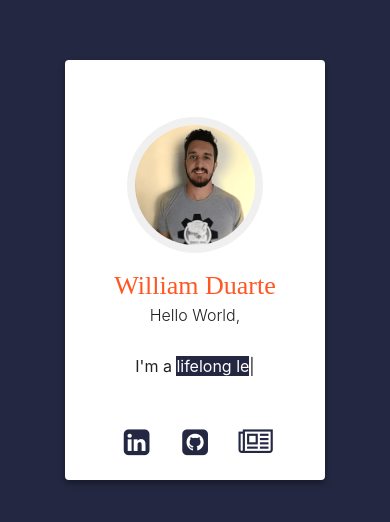
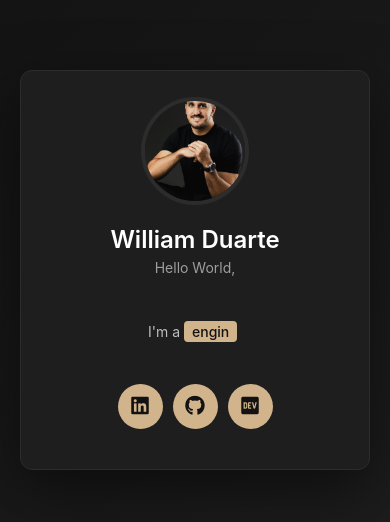
Before and after one commit to duarte2025/duarte2025.github.io, a plain HTML site: page index.html in a window 390 px wide. Shown: the part 152-674 px from the top of the page. Drawn offline with nearby package versions, Linux system fonts and the light colour scheme.

Commit message:
refactor: improve SEO, accessibility and add engineering manager role

```diff
--- a/index.html
+++ b/index.html
@@ -1,59 +1,79 @@
 <!DOCTYPE html>
-<html>
+<html lang="en">
 
 <head>
-  <title>Hello World!</title>
+  <meta charset="UTF-8">
   <meta name="viewport" content="width=device-width, initial-scale=1">
-  <!-- bootstrap 4.0.0-beta.2 -->
-  <link rel="stylesheet" href="https://maxcdn.bootstrapcdn.com/bootstrap/4.0.0-beta.2/css/bootstrap.min.css"
-    integrity="sha384-PsH8R72JQ3SOdhVi3uxftmaW6Vc51MKb0q5P2rRUpPvrszuE4W1povHYgTpBfshb" crossorigin="anonymous">
-  <link href="https://maxcdn.bootstrapcdn.com/font-awesome/4.7.0/css/font-awesome.min.css" rel="stylesheet"
-    integrity="sha384-wvfXpqpZZVQGK6TAh5PVlGOfQNHSoD2xbE+QkPxCAFlNEevoEH3Sl0sibVcOQVnN" crossorigin="anonymous">
-  <!-- main style -->
-  <link rel="stylesheet" type="text/css" href="stylesheets/main.css">
-  <link rel="shortcut icon" href="img/favicon.ico" type="image/x-icon">
+  <title>William Duarte - Software Engineer</title>
+  <meta name="description" content="William Duarte - Software Engineer, lifelong learner, and problem solver">
+  <meta name="author" content="William Duarte">
+
+  <!-- Open Graph / Social Media -->
+  <meta property="og:type" content="website">
+  <meta property="og:title" content="William Duarte - Software Engineer">
+  <meta property="og:description" content="Software Engineer, lifelong learner, and problem solver">
+  <meta property="og:image" content="https://duarte2025.github.io/img/profile.png">
+  <meta property="og:url" content="https://duarte2025.github.io">
+
+  <!-- Canonical -->
+  <link rel="canonical" href="https://duarte2025.github.io">
+
+  <!-- Favicon -->
   <link rel="icon" href="img/favicon.ico" type="image/x-icon">
+
+  <!-- Font Awesome -->
+  <link rel="stylesheet" href="https://cdnjs.cloudflare.com/ajax/libs/font-awesome/6.5.1/css/all.min.css" crossorigin="anonymous">
+
+  <!-- Main Style -->
+  <link rel="stylesheet" href="stylesheets/main.css">
 </head>
 
 <body>
-  <div class='site-container'>
-    <section class='intro'>
-      <div id='background-duarte'></div>
-      <div class='wrap'>
-        <div class='content'>
+  <section class="intro">
+    <div id="background-duarte"></div>
     <div class="profile-card">
       <header>
-              <!-- avatar -->
-              <a><img src="img/hd.png" class="unselectable"></a>
-              <!-- name -->
-              <h1 class="unselectable">William Duarte</h1>
+        <img src="img/profile.png" alt="William Duarte" loading="lazy">
+        <h1>William Duarte</h1>
         <h2>Hello World,</h2>
       </header>
       <div class="profile-bio">
-              <p class="unselectable">
-                <span>I'm a</span>
+        <p>
+          <span>I'm a </span>
           <span id="text"></span>
         </p>
       </div>
-            <a href="https://www.linkedin.com/in/duarte2025" class="fa fa-linkedin-square"></a>
-            <a href="https://github.com/duarte2025" class="fa fa-github-square"></a>
-            <a href="https://dev.to/duarte2025" class="fa fa-newspaper-o"></a>
-          </div>
+      <div class="social-links">
+        <a href="https://www.linkedin.com/in/duarte2025" aria-label="LinkedIn" target="_blank" rel="noopener">
+          <i class="fab fa-linkedin"></i>
+        </a>
+        <a href="https://github.com/duarte2025" aria-label="GitHub" target="_blank" rel="noopener">
+          <i class="fab fa-github"></i>
+        </a>
+        <a href="https://dev.to/duarte2025" aria-label="Dev.to" target="_blank" rel="noopener">
+          <i class="fab fa-dev"></i>
+        </a>
       </div>
     </div>
   </section>
 
-    <!-- =================== script =================== -->
-    <script src="https://cdnjs.cloudflare.com/ajax/libs/jquery/2.1.3/jquery.min.js"></script>
-    <script src="https://cdnjs.cloudflare.com/ajax/libs/jqueryui/1.11.2/jquery-ui.min.js"></script>
-    <script src="https://cdnjs.cloudflare.com/ajax/libs/font-awesome/4.7.0/css/font-awesome.min.css"></script>
-    <!-- bootstrap 4.0.0-beta.2 -->
-    <script src="https://maxcdn.bootstrapcdn.com/bootstrap/4.0.0-beta.2/js/bootstrap.min.js"
-      integrity="sha384-alpBpkh1PFOepccYVYDB4do5UnbKysX5WZXm3XxPqe5iKTfUKjNkCk9SaVuEZflJ"
-      crossorigin="anonymous"></script>
-    <script src="https://cdn.jsdelivr.net/npm/typed.js@2.0.9"></script>
+  <script type="application/ld+json">
+  {
+    "@context": "https://schema.org",
+    "@type": "Person",
+    "name": "William Duarte",
+    "jobTitle": ["Software Engineer", "Engineering Manager"],
+    "url": "https://duarte2025.github.io",
+    "sameAs": [
+      "https://www.linkedin.com/in/duarte2025",
+      "https://github.com/duarte2025",
+      "https://dev.to/duarte2025"
+    ]
+  }
+  </script>
+
+  <script src="https://unpkg.com/typed.js@2.1.0/dist/typed.umd.js"></script>
   <script src="js/typed.js"></script>
-
 </body>
 
 </html>
--- a/js/typed.js
+++ b/js/typed.js
@@ -1,15 +1,28 @@
-let aboutStrings = [
+const aboutStrings = [
   "software engineer",
+  "engineering manager",
   "lifelong learner",
   "problem solver",
-  "Scientist Enthusiast"
+  "science enthusiast"
 ];
 
-let options = {
+const options = {
   strings: aboutStrings,
-  typeSpeed: 100,
+  typeSpeed: 80,
+  backSpeed: 50,
+  backDelay: 1500,
   loop: true,
-  backDelay: 1200
+  cursorChar: '|'
 };
 
-let typed = new Typed("#text", options);
+document.addEventListener('DOMContentLoaded', () => {
+  const element = document.getElementById('text');
+  if (element && typeof Typed !== 'undefined') {
+    new Typed("#text", options);
+  } else {
+    console.error('Typed.js não carregou ou elemento #text não encontrado');
+    if (element) {
+      element.textContent = 'software engineer';
+    }
+  }
+});
--- a/stylesheets/main.css
+++ b/stylesheets/main.css
@@ -1,516 +1,190 @@
+:root {
+  /* Paleta de Cores - Dark Mode Profissional */
+  --bg-primary: #121212;        /* Preto Fosco - Base sólida */
+  --bg-secondary: #1E1E1E;      /* Cinza Elevado - Cards/Seções */
+  --accent-primary: #D2B48C;    /* Bege Areia - CTA/Botões */
+  --accent-hover: #C19A6B;      /* Bege Claro - Hover/Links */
+  --text-primary: #FFFFFF;      /* Branco Puro - Títulos principais */
+  --text-body: #BDBDBD;         /* Cinza Claro - Corpo de texto */
+  --text-secondary: #9E9E9E;    /* Cinza Médio - Textos secundários (WCAG compliant) */
+  --icon-color: #F5F5F5;        /* Off-White - Ícones */
+  --card-bg: #1E1E1E;           /* Cinza Elevado */
+  --border-color: #2C2C2C;      /* Grafite - Bordas */
+  --shadow-color: rgba(0, 0, 0, 0.5);
+}
+
 * {
-    box-sizing: border-box;
-    margin: 0;
-    padding: 0;
+  box-sizing: border-box;
+  margin: 0;
+  padding: 0;
+}
+
+body {
+  font-family: -apple-system, BlinkMacSystemFont, 'Segoe UI', Roboto, Oxygen, Ubuntu, Cantarell, sans-serif;
+  overflow: hidden;
 }
 
 #text {
-    background-color: rgb(35, 39, 65);
-    color: white;
+  background-color: var(--accent-primary);
+  color: var(--bg-primary);
+  padding: 2px 8px;
+  border-radius: 4px;
+  font-weight: 500;
 }
 
-
-/* ----------------------
-      Timeline
-  ------------------------*/
-
-.wrap {
-    margin: 0 auto;
-    max-width: 1040px;
-    padding: 0 20px;
+/* Section */
+.intro {
+  min-height: 100vh;
+  display: flex;
+  align-items: center;
+  justify-content: center;
+  position: relative;
 }
 
-header {
-    position: relative;
-    z-index: 999;
+/* Background */
+#background-duarte {
+  position: fixed;
+  inset: 0;
+  background: linear-gradient(135deg, var(--bg-primary) 0%, var(--bg-secondary) 100%);
+  z-index: -1;
 }
 
-section {
-    height: 100vh;
-    display: -webkit-box;
-    display: -ms-flexbox;
-    display: flex;
-    -webkit-box-align: center;
-    -ms-flex-align: center;
-    align-items: center;
-    -webkit-transition: .5s ease;
-    transition: .5s ease;
-    box-sizing: border-box;
-    overflow: hidden;
+/* Profile Card */
+.profile-card {
+  background: var(--card-bg);
+  width: 90%;
+  max-width: 440px;
+  border-radius: 12px;
+  border: 1px solid var(--border-color);
+  box-shadow: 0 20px 60px var(--shadow-color);
+  text-align: center;
+  animation: fadeInUp 0.8s ease-out;
 }
 
-section.intro {
-    text-align: center;
+.profile-card header {
+  padding: 40px 20px 20px;
 }
 
-section.intro h2,
-section.intro h5 {
-    font-weight: 300;
-    margin-bottom: 10px;
+.profile-card header img {
+  width: 120px;
+  height: 120px;
+  border-radius: 50%;
+  object-fit: cover;
+  box-shadow: 0 0 0 4px var(--border-color);
+  transition: box-shadow 0.3s ease, transform 0.3s ease;
 }
 
-h1,
-h2,
-h3,
-h4,
-h5,
-h6,
-p {
-    color: #222;
-}
-
-h1 {
-    font-size: 8vw;
-    font-family: serif;
-    font-weight: bold;
-}
-
-p {
-    line-height: 1.4;
-    margin-bottom: 18px;
-}
-
-.unselectable {
-    -webkit-user-select: none;
-    /* Safari */
-    -moz-user-select: none;
-    /* Firefox */
-    -ms-user-select: none;
-    /* IE10+/Edge */
-    user-select: none;
-    /* Standard */
-}
-
-
-/* ----------------------
-    particales js
-  ------------------------*/
-
-#background-duarte {
-    position: absolute;
-    width: 100vw;
-    height: 100vh;
-    background-color: rgb(35, 39, 65);
-    background-image: url("");
-    background-repeat: no-repeat;
-    background-size: cover;
-    background-position: 50% 50%;
-}
-
-
-/* ----------------------
-    name card
-  ------------------------*/
-
-.profile-card h1,
-.profile-card h2 {
-    font-weight: 500;
-    margin: 0px 0px 5px 0px;
+.profile-card header img:hover {
+  box-shadow: 0 0 0 8px var(--border-color);
+  transform: scale(1.05);
 }
 
 .profile-card h1 {
-    font-size: 26px;
+  font-size: clamp(24px, 5vw, 32px);
+  color: var(--text-primary);
+  margin: 20px 0 5px;
+  font-weight: 600;
 }
 
 .profile-card h2 {
-    font-size: 16px;
+  font-size: clamp(14px, 3vw, 18px);
+  color: var(--text-secondary);
+  font-weight: 400;
+  margin-bottom: 10px;
 }
 
-.profile-card p {
-    margin: 0px;
+.profile-bio {
+  padding: 20px;
+  color: var(--text-body);
+  min-height: 60px;
+  display: flex;
+  align-items: center;
+  justify-content: center;
 }
 
-.profile-card {
-    background: #FFB300;
-    width: 56px;
-    height: 56px;
-    position: absolute;
-    left: 50%;
-    top: 50%;
-    z-index: 2;
-    overflow: hidden;
-    opacity: 0;
-    margin-top: 70px;
-    -webkit-transform: translate(-50%, -50%);
-    transform: translate(-50%, -50%);
-    -webkit-border-radius: 50%;
-    border-radius: 50%;
-    -webkit-box-shadow: 0px 3px 6px rgba(0, 0, 0, 0.16), 0px 3px 6px rgba(0, 0, 0, 0.23);
-    box-shadow: 0px 3px 6px rgba(0, 0, 0, 0.16), 0px 3px 6px rgba(0, 0, 0, 0.23);
-    -webkit-animation: init 0.5s 0.2s cubic-bezier(0.55, 0.055, 0.675, 0.19) forwards, moveDown 1s 0.8s cubic-bezier(0.6, -0.28, 0.735, 0.045) forwards, moveUp 1s 1.8s cubic-bezier(0.175, 0.885, 0.32, 1.275) forwards, materia 0.5s 2.7s cubic-bezier(0.86, 0, 0.07, 1) forwards;
-    animation: init 0.5s 0.2s cubic-bezier(0.55, 0.055, 0.675, 0.19) forwards, moveDown 1s 0.8s cubic-bezier(0.6, -0.28, 0.735, 0.045) forwards, moveUp 1s 1.8s cubic-bezier(0.175, 0.885, 0.32, 1.275) forwards, materia 0.5s 2.7s cubic-bezier(0.86, 0, 0.07, 1) forwards;
+.profile-bio p {
+  font-size: clamp(14px, 3vw, 16px);
+  line-height: 1.6;
 }
 
-.profile-card header h1 {
-    color: #FF5722;
+/* Social Links */
+.social-links {
+  display: flex;
+  justify-content: center;
+  gap: 10px;
+  padding: 20px 20px 40px;
 }
 
-.profile-card header a {
-    display: inline-block;
-    text-align: center;
-    position: relative;
-    margin: 25px 30px;
+.social-links a {
+  width: 50px;
+  height: 50px;
+  display: flex;
+  align-items: center;
+  justify-content: center;
+  background: var(--accent-primary);
+  color: var(--bg-primary);
+  border-radius: 50%;
+  text-decoration: none;
+  font-size: 24px;
+  transition: transform 0.3s ease, background 0.3s ease;
 }
 
-.profile-card header a:after {
-    position: absolute;
-    content: "";
-    bottom: 3px;
-    right: 3px;
-    width: 20px;
-    height: 20px;
-    -webkit-transform: scale(0);
-    transform: scale(0);
-    -webkit-animation: scaleIn 0.3s 3.5s ease forwards;
-    animation: scaleIn 0.3s 3.5s ease forwards;
+.social-links a:hover {
+  transform: translateY(-5px);
+  background: var(--accent-hover);
+  color: var(--icon-color);
 }
 
-.profile-card header a>img {
-    width: 120px;
-    max-width: 100%;
-    -webkit-border-radius: 50%;
-    border-radius: 50%;
-    -webkit-transition: -webkit-box-shadow 0.3s ease;
-    transition: box-shadow 0.3s ease;
-    -webkit-box-shadow: 0px 0px 0px 8px rgba(0, 0, 0, 0.06);
-    box-shadow: 0px 0px 0px 8px rgba(0, 0, 0, 0.06);
+/* Animations */
+@keyframes fadeInUp {
+  from {
+    opacity: 0;
+    transform: translateY(30px);
+  }
+  to {
+    opacity: 1;
+    transform: translateY(0);
+  }
 }
 
-.profile-card header a:hover>img {
-    -webkit-box-shadow: 0px 0px 0px 12px rgba(0, 0, 0, 0.1);
-    box-shadow: 0px 0px 0px 12px rgba(0, 0, 0, 0.1);
+/* Responsive */
+@media (max-width: 480px) {
+  .profile-card {
+    width: 95%;
+    margin: 20px;
+  }
+
+  .profile-card header {
+    padding: 30px 15px 15px;
+  }
+
+  .profile-card header img {
+    width: 100px;
+    height: 100px;
+  }
+
+  .social-links a {
+    width: 45px;
+    height: 45px;
+    font-size: 20px;
+  }
 }
 
-.profile-card .profile-bio {
-    width: 175px;
-    height: 120px;
-    display: inline-block;
-    float: right;
-    padding: 50px 20px 30px 20px;
-    background: #FFFFFF;
-    color: #333333;
-    margin-top: 50px;
-    text-align: center;
-    opacity: 0;
-    -webkit-animation: moveIn 1s 3.1s ease forwards;
-    animation: moveIn 1s 3.1s ease forwards;
+@media (prefers-reduced-motion: reduce) {
+  * {
+    animation-duration: 0.01ms !important;
+    animation-iteration-count: 1 !important;
+    transition-duration: 0.01ms !important;
+  }
 }
 
-.fa {
-    padding: 10px;
-    font-size: 30px;
-    width: 50px;
-    text-align: center;
-    text-decoration: none;
-    margin: 5px 2px;
-    color: #232741;
+/* Typed.js Cursor Animation */
+.typed-cursor {
+  opacity: 1;
+  animation: blink 0.7s infinite;
 }
 
-.fa:hover {
-    opacity: 0.7;
+@keyframes blink {
+  0%, 100% { opacity: 1; }
+  50% { opacity: 0; }
 }
-
-@-webkit-keyframes init {
-    0% {
-        width: 0px;
-        height: 0px;
-    }
-    100% {
-        width: 56px;
-        height: 56px;
-        margin-top: 0px;
-        opacity: 1;
-    }
-}
-
-@keyframes init {
-    0% {
-        width: 0px;
-        height: 0px;
-    }
-    100% {
-        width: 56px;
-        height: 56px;
-        margin-top: 0px;
-        opacity: 1;
-    }
-}
-
-@-webkit-keyframes puff {
-    0% {
-        top: 100%;
-        height: 0px;
-        padding: 0px;
-    }
-    100% {
-        top: 50%;
-        height: 100%;
-        padding: 0px 100%;
-    }
-}
-
-@keyframes puff {
-    0% {
-        top: 100%;
-        height: 0px;
-        padding: 0px;
-    }
-    100% {
-        top: 50%;
-        height: 100%;
-        padding: 0px 100%;
-    }
-}
-
-@-webkit-keyframes borderRadius {
-    0% {
-        -webkit-border-radius: 50%;
-    }
-    100% {
-        -webkit-border-radius: 0px;
-    }
-}
-
-@keyframes borderRadius {
-    0% {
-        -webkit-border-radius: 50%;
-    }
-    100% {
-        border-radius: 0px;
-    }
-}
-
-@-webkit-keyframes moveDown {
-    0% {
-        top: 50%;
-    }
-    50% {
-        top: 40%;
-    }
-    100% {
-        top: 100%;
-    }
-}
-
-@keyframes moveDown {
-    0% {
-        top: 50%;
-    }
-    50% {
-        top: 40%;
-    }
-    100% {
-        top: 100%;
-    }
-}
-
-@-webkit-keyframes moveUp {
-    0% {
-        background: #FFB300;
-        top: 100%;
-    }
-    50% {
-        top: 40%;
-    }
-    100% {
-        top: 50%;
-        background: #E0E0E0;
-    }
-}
-
-@keyframes moveUp {
-    0% {
-        background: #FFB300;
-        top: 100%;
-    }
-    50% {
-        top: 40%;
-    }
-    100% {
-        top: 50%;
-        background: #E0E0E0;
-    }
-}
-
-@-webkit-keyframes materia {
-    0% {
-        background: #E0E0E0;
-    }
-    50% {
-        -webkit-border-radius: 4px;
-    }
-    100% {
-        width: 440px;
-        height: 280px;
-        background: #FFFFFF;
-        -webkit-border-radius: 4px;
-    }
-}
-
-@keyframes materia {
-    0% {
-        background: #E0E0E0;
-    }
-    50% {
-        border-radius: 4px;
-    }
-    100% {
-        width: 440px;
-        height: 280px;
-        background: #FFFFFF;
-        border-radius: 4px;
-    }
-}
-
-@-webkit-keyframes moveIn {
-    0% {
-        margin-top: 50px;
-        opacity: 0;
-    }
-    100% {
-        opacity: 1;
-        margin-top: -20px;
-    }
-}
-
-@keyframes moveIn {
-    0% {
-        margin-top: 50px;
-        opacity: 0;
-    }
-    100% {
-        opacity: 1;
-        margin-top: -20px;
-    }
-}
-
-@-webkit-keyframes scaleIn {
-    0% {
-        -webkit-transform: scale(0);
-    }
-    100% {
-        -webkit-transform: scale(1);
-    }
-}
-
-@keyframes scaleIn {
-    0% {
-        transform: scale(0);
-    }
-    100% {
-        transform: scale(1);
-    }
-}
-
-@-webkit-keyframes ripple {
-    0% {
-        transform: scale3d(0, 0, 0);
-    }
-    50%,
-    100% {
-        -webkit-transform: scale3d(1, 1, 1);
-    }
-    100% {
-        opacity: 0;
-    }
-}
-
-@keyframes ripple {
-    0% {
-        transform: scale3d(0, 0, 0);
-    }
-    50%,
-    100% {
-        transform: scale3d(1, 1, 1);
-    }
-    100% {
-        opacity: 0;
-    }
-}
-
-@media screen and (min-aspect-ratio: 4/3) {
-    body {
-        background-size: cover;
-    }
-    body:before {
-        width: 0px;
-    }
-    @ -webkit-keyframes puff {
-        0% {
-            top: 100%;
-            width: 0px;
-            padding-bottom: 0px;
-        }
-        100% {
-            top: 50%;
-            width: 100%;
-            padding-bottom: 100%;
-        }
-    }
-    @keyframes puff {
-        0% {
-            top: 100%;
-            width: 0px;
-            padding-bottom: 0px;
-        }
-        100% {
-            top: 50%;
-            width: 100%;
-            padding-bottom: 100%;
-        }
-    }
-}
-
-.profile-card header {
-    width: auto;
-    height: 260px;
-    top: 20px;
-    padding: 20px 20px;
-    display: block;
-    float: none;
-    border-right: none;
-}
-
-.profile-card .profile-bio {
-    width: auto;
-    height: auto;
-    padding: 55px 20px 35px;
-    display: block;
-    float: none;
-}
-
-.profile-social-links {
-    width: 100%;
-    display: block;
-    float: none;
-}
-
-@-webkit-keyframes materia {
-    0% {
-        background: #E0E0E0;
-    }
-    50% {
-        -webkit-border-radius: 4px;
-    }
-    100% {
-        width: 260px;
-        height: 420px;
-        background: #FFFFFF;
-        -webkit-border-radius: 4px;
-    }
-}
-
-@keyframes materia {
-    0% {
-        background: #E0E0E0;
-    }
-    50% {
-        border-radius: 4px;
-    }
-    100% {
-        width: 260px;
-        height: 420px;
-        background: #FFFFFF;
-        border-radius: 4px;
-    }
-}
```
Also changed, not shown: img/hd.png (deleted), img/profile.png (added). Lines whose indentation alone changed are shown as unchanged.
